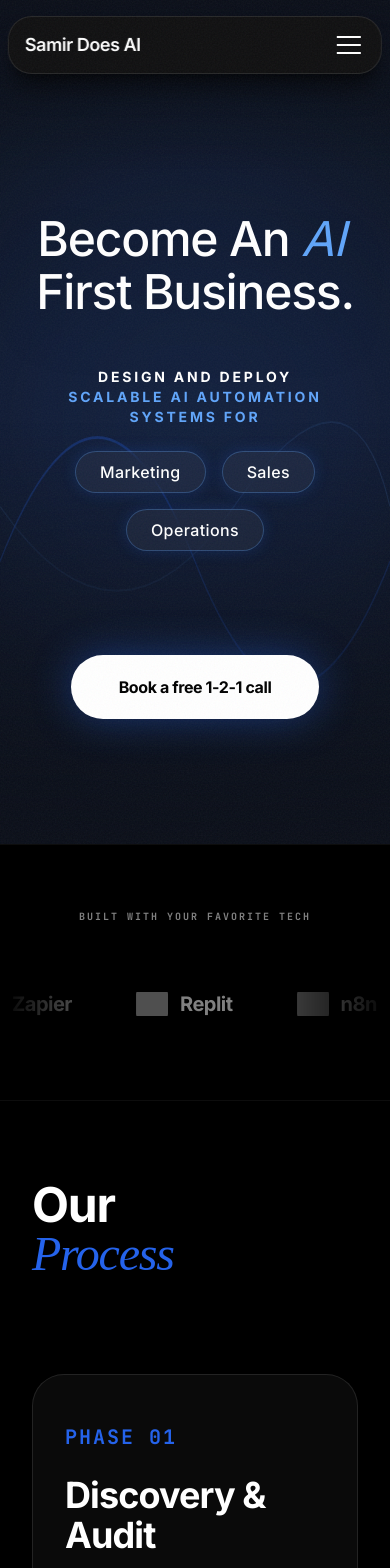
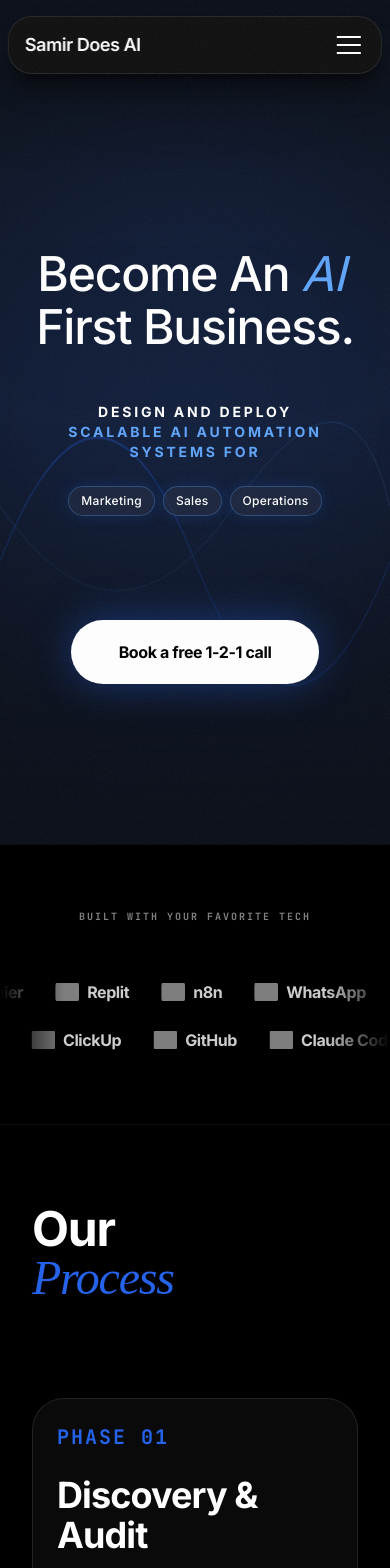
Before and after one commit to urusamir/samirs-personal-website, a React (Vite) app: page / in a window 390 px wide. Shown: the top 1568 px of the page. Built offline with nearby package versions, Linux system fonts and the light colour scheme; grey boxes are pictures that could not be loaded; a web font is replaced by a local one.

Commit message:
Fix mobile-only Protocol Phase 2 design and ToolSlider fast 2-row layout

```diff
--- a/src/components/Hero.jsx
+++ b/src/components/Hero.jsx
@@ -73,14 +73,14 @@ export default function Hero() {
                         <span className="text-blue-400">Scalable AI Automation Systems For</span>
                     </h3>
 
-                    <div className="flex flex-wrap items-center justify-center gap-4">
-                        <div className="px-6 md:px-8 py-2 md:py-3 rounded-full border border-blue-400/30 bg-white/5 backdrop-blur-md text-white font-heading font-medium tracking-wide shadow-[0_0_15px_rgba(37,99,235,0.2)] hover:bg-white/10 transition-colors">
+                    <div className="flex flex-row flex-wrap items-center justify-center gap-2 md:gap-4">
+                        <div className="px-3 md:px-8 py-1.5 md:py-3 text-xs md:text-base rounded-full border border-blue-400/30 bg-white/5 backdrop-blur-md text-white font-heading font-medium tracking-wide shadow-[0_0_15px_rgba(37,99,235,0.2)] hover:bg-white/10 transition-colors">
                             Marketing
                         </div>
-                        <div className="px-6 md:px-8 py-2 md:py-3 rounded-full border border-blue-400/30 bg-white/5 backdrop-blur-md text-white font-heading font-medium tracking-wide shadow-[0_0_15px_rgba(37,99,235,0.2)] hover:bg-white/10 transition-colors">
+                        <div className="px-3 md:px-8 py-1.5 md:py-3 text-xs md:text-base rounded-full border border-blue-400/30 bg-white/5 backdrop-blur-md text-white font-heading font-medium tracking-wide shadow-[0_0_15px_rgba(37,99,235,0.2)] hover:bg-white/10 transition-colors">
                             Sales
                         </div>
-                        <div className="px-6 md:px-8 py-2 md:py-3 rounded-full border border-blue-400/30 bg-white/5 backdrop-blur-md text-white font-heading font-medium tracking-wide shadow-[0_0_15px_rgba(37,99,235,0.2)] hover:bg-white/10 transition-colors">
+                        <div className="px-3 md:px-8 py-1.5 md:py-3 text-xs md:text-base rounded-full border border-blue-400/30 bg-white/5 backdrop-blur-md text-white font-heading font-medium tracking-wide shadow-[0_0_15px_rgba(37,99,235,0.2)] hover:bg-white/10 transition-colors">
                             Operations
                         </div>
                     </div>
--- a/src/components/ToolSlider.jsx
+++ b/src/components/ToolSlider.jsx
@@ -19,8 +19,8 @@ export default function ToolSlider() {
                 Built with your favorite tech
             </p>
 
-            {/* Container for marquee */}
-            <div className="relative flex overflow-x-hidden group w-full max-w-[100vw] py-4">
+            {/* Desktop Marquee (Hidden on mobile) */}
+            <div className="relative hidden md:flex overflow-x-hidden group w-full max-w-[100vw] py-4">
                 {/* Left fade */}
                 <div className="absolute top-0 left-0 w-32 h-full bg-gradient-to-r from-black to-transparent z-10 pointer-events-none"></div>
                 {/* Right fade */}
@@ -39,11 +39,46 @@ export default function ToolSlider() {
                 </div>
             </div>
 
+            {/* Mobile Double-Row Marquee (Hidden on desktop) */}
+            <div className="relative flex flex-col gap-6 md:hidden overflow-x-hidden w-full max-w-[100vw] py-2">
+                {/* Fixed fades for mobile */}
+                <div className="absolute top-0 left-0 w-16 h-full bg-gradient-to-r from-black to-transparent z-10 pointer-events-none"></div>
+                <div className="absolute top-0 right-0 w-16 h-full bg-gradient-to-l from-black to-transparent z-10 pointer-events-none"></div>
+
+                {/* Top Row - Fast */}
+                <div className="animate-[marqueeMobile_15s_linear_infinite] flex items-center space-x-8 whitespace-nowrap min-w-full">
+                    {tools.slice(0, 5).concat(tools.slice(0, 5)).concat(tools.slice(0, 5)).map((tool, idx) => (
+                        <div key={`top-${idx}`} className="flex-shrink-0 flex items-center gap-2 opacity-80">
+                            <img src={tool.url} alt={tool.name} className="w-6 h-6 rounded-md object-contain" />
+                            <span className="font-heading font-bold text-base tracking-tight text-white">{tool.name}</span>
+                        </div>
+                    ))}
+                </div>
+
+                {/* Bottom Row - Fast Reverse */}
+                <div className="animate-[marqueeMobileReverse_18s_linear_infinite] flex items-center space-x-8 whitespace-nowrap min-w-full">
+                    {tools.slice(5).concat(tools.slice(5)).concat(tools.slice(5)).map((tool, idx) => (
+                        <div key={`bottom-${idx}`} className="flex-shrink-0 flex items-center gap-2 opacity-80">
+                            <img src={tool.url} alt={tool.name} className="w-6 h-6 rounded-md object-contain" />
+                            <span className="font-heading font-bold text-base tracking-tight text-white">{tool.name}</span>
+                        </div>
+                    ))}
+                </div>
+            </div>
+
             <style>{`
         @keyframes marquee {
           0% { transform: translateX(0%); }
           100% { transform: translateX(-50%); }
         }
+        @keyframes marqueeMobile {
+          0% { transform: translateX(0%); }
+          100% { transform: translateX(-33.33%); }
+        }
+        @keyframes marqueeMobileReverse {
+          0% { transform: translateX(-33.33%); }
+          100% { transform: translateX(0%); }
+        }
       `}</style>
         </div>
     );
```
Also changed, not shown: src/components/Protocol.jsx (+16 -16 lines).
